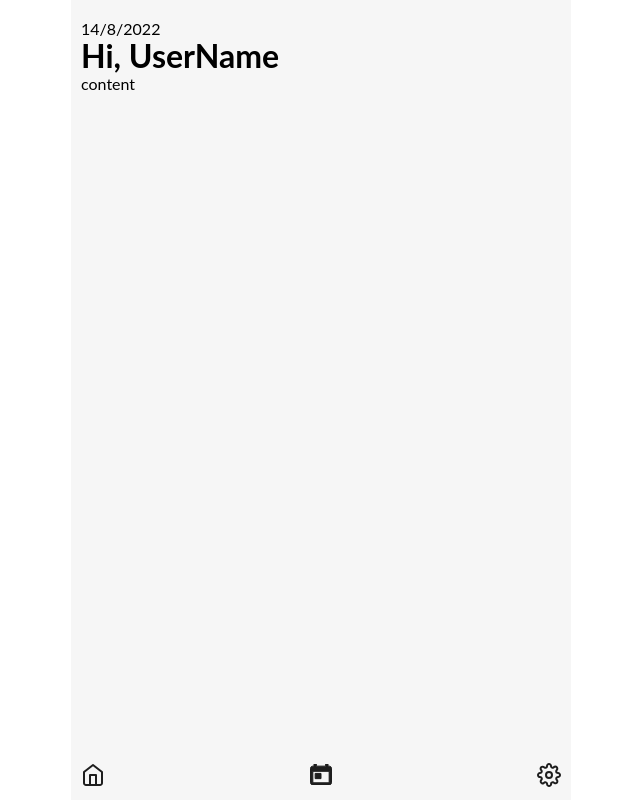
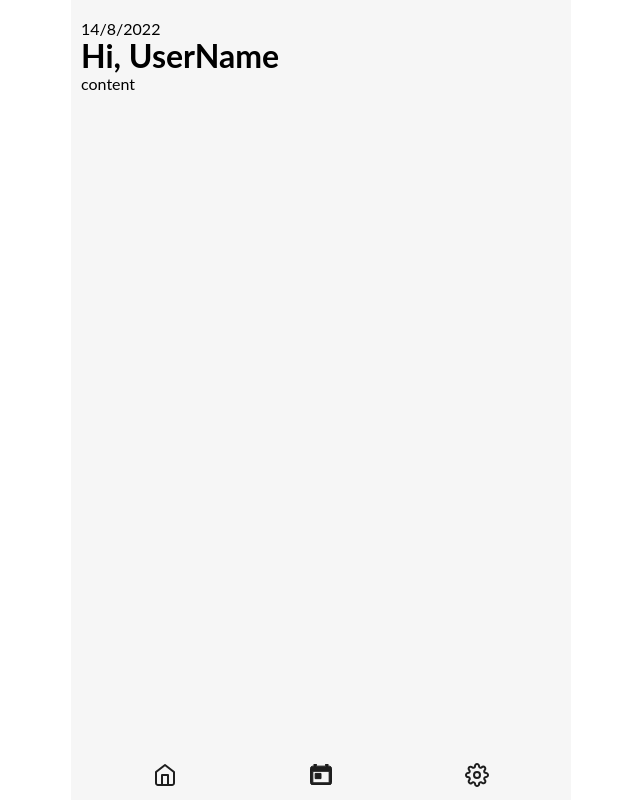
Before and after one commit to Getvion/habbit-tracker, a React (Vite) app: page / in a window 1280 px wide. Shown: the whole page, without its empty margins (319-959 px from the left). Built offline with nearby package versions, Linux system fonts and the light colour scheme.

Commit message:
fix: fix footer width

```diff
--- a/src/common/Footer/Footer.module.scss
+++ b/src/common/Footer/Footer.module.scss
@@ -4,6 +4,8 @@
   margin-top: auto;
 
   &__list {
+    max-width: 70%;
+    margin: auto;
     list-style: none;
     display: flex;
     justify-content: space-between;
```
